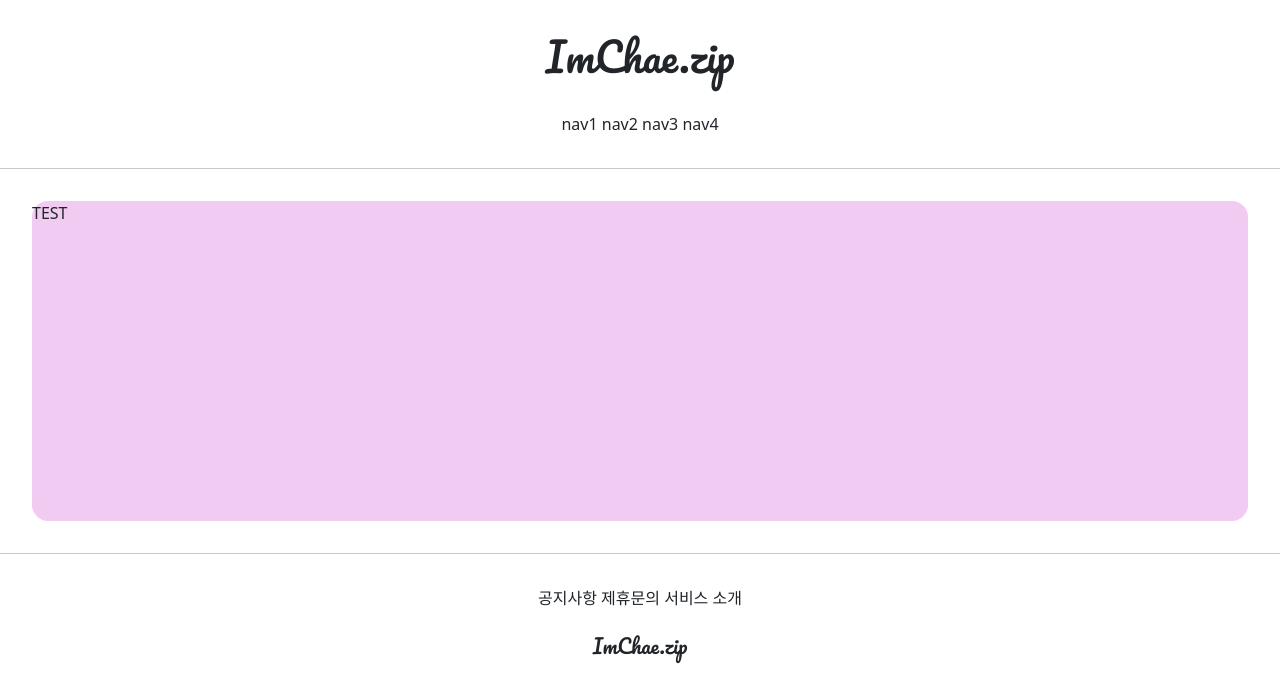
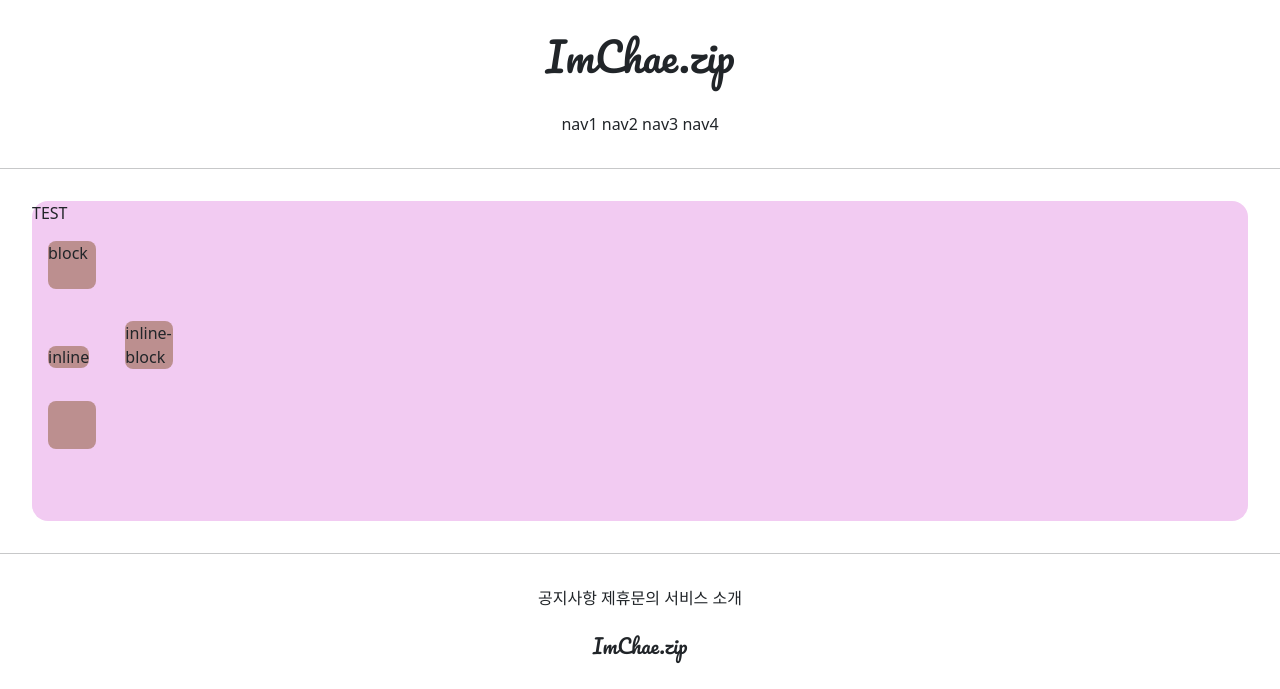
Before and after one commit to chaejinims2/djangoProject2, a Django app: page /accounts/hello_world/ in a window 1280 px wide. Shown: the top 689 px of the page. Run offline with Django 3.2, Linux system fonts and the light colour scheme; parts of the project's set-up code (start-up, migrations or seed data) failed here and were passed over.

Commit message:
2021-07-07 실습2 COMMIT 2 Display

```diff
--- a/accountapp/templates/accountapp/hello_world.html
+++ b/accountapp/templates/accountapp/hello_world.html
@@ -1,10 +1,24 @@
 {% extends 'base.html' %}
 
 {% block content %}
+    <style>
+        .testing{
+            background-color: rosybrown;
+            margin: 1rem;
+            width: 48px;
+            height: 48px;
+            border-radius: .5rem;
+        }
+    </style>
 
     <div style="height:20rem; background-color: #F2CBF2	; margin: 2rem; border-radius: 1rem">
     <hi>TEST</hi>
 
+    <div class="testing" style="display: block">block</div>
+    <div class="testing" style="display: inline">inline</div>
+    <div class="testing" style="display: none">none</div>
+    <div class="testing" style="display: inline-block">inline-block</div>
+    <div class="testing"> </div>
 
     </div>
 
```
